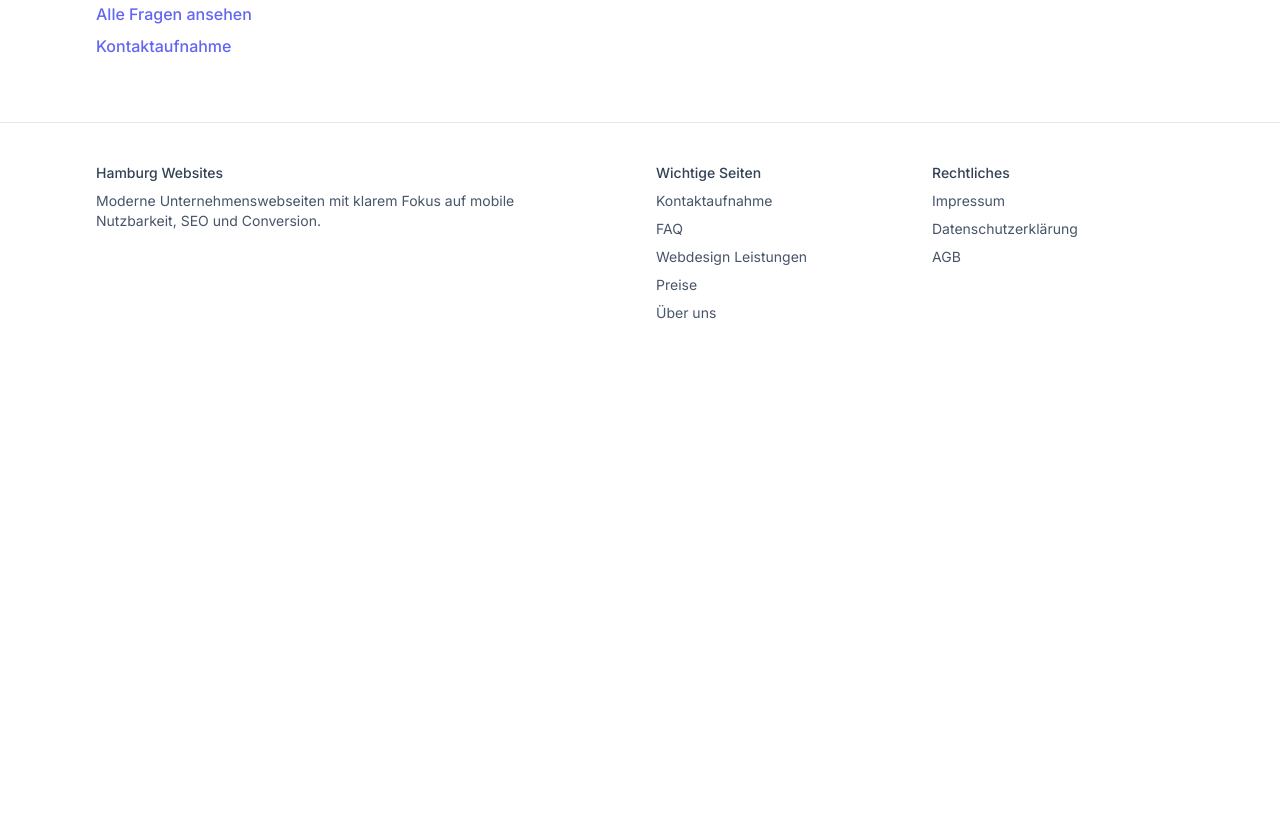
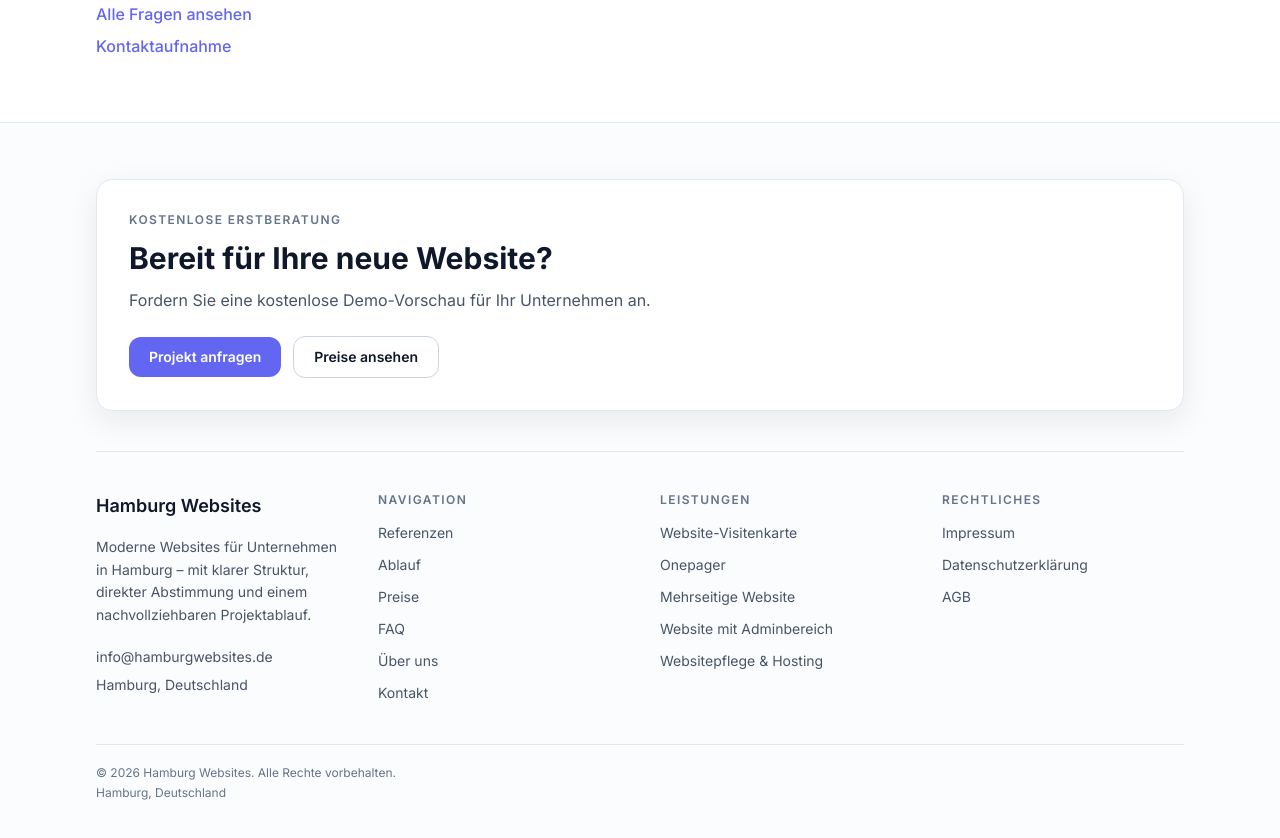
Before and after one commit to VonBismark1871/Hamburg-Website, a Next.js app: page / in a window 1280 px wide. Shown: the part 7820-8658 px from the top of the page. Before the commit the page ends 8183 px from the top, so only its background shows below. Built offline with nearby package versions, Linux system fonts and the light colour scheme.

Commit message:
Refactor footer with premium multi-column layout and CTA

```diff
--- a/components/Footer.jsx
+++ b/components/Footer.jsx
@@ -1,4 +1,21 @@
 import Link from 'next/link';
+
+const navigationLinks = [
+  { href: '/referenzen', label: 'Referenzen' },
+  { href: '/ablauf', label: 'Ablauf' },
+  { href: '/preise', label: 'Preise' },
+  { href: '/faq', label: 'FAQ' },
+  { href: '/ueber-uns', label: 'Über uns' },
+  { href: '/kontakt', label: 'Kontakt' }
+];
+
+const serviceLinks = [
+  { href: '/preise#website-visitenkarte', label: 'Website-Visitenkarte' },
+  { href: '/preise#onepager', label: 'Onepager' },
+  { href: '/preise#mehrseitige-website', label: 'Mehrseitige Website' },
+  { href: '/preise#website-mit-adminbereich', label: 'Website mit Adminbereich' },
+  { href: '/preise#websitepflege-hosting', label: 'Websitepflege & Hosting' }
+];
 
 const legalLinks = [
   { href: '/impressum', label: 'Impressum' },
@@ -6,47 +23,76 @@ const legalLinks = [
   { href: '/agb', label: 'AGB' }
 ];
 
-const pageLinks = [
-  { href: '/kontakt', label: 'Kontaktaufnahme' },
-  { href: '/faq', label: 'FAQ' },
-  { href: '/#features', label: 'Webdesign Leistungen' },
-  { href: '/preise', label: 'Preise' },
-  { href: '/ueber-uns', label: 'Über uns' }
-];
+const FooterLinkColumn = ({ title, links, ariaLabel }) => (
+  <nav aria-label={ariaLabel} className="space-y-3">
+    <p className="text-xs font-semibold uppercase tracking-[0.12em] text-slate-500">{title}</p>
+    <ul className="space-y-2">
+      {links.map((link) => (
+        <li key={link.href}>
+          <Link href={link.href} className="text-sm text-slate-600 transition hover:text-accent">
+            {link.label}
+          </Link>
+        </li>
+      ))}
+    </ul>
+  </nav>
+);
 
 export default function Footer() {
   return (
-    <footer className="border-t border-slate-200 py-10">
-      <div className="section-container grid gap-8 text-sm text-slate-600 sm:grid-cols-2">
-        <div>
-          <p className="font-medium text-slate-700">Hamburg Websites</p>
-          <p className="mt-2 max-w-md">
-            Moderne Unternehmenswebseiten mit klarem Fokus auf mobile Nutzbarkeit, SEO und Conversion.
+    <footer className="border-t border-slate-200 bg-slate-50/60" aria-label="Seitenfuß">
+      <div className="section-container py-12 sm:py-14">
+        <section className="rounded-2xl border border-slate-200 bg-white p-6 shadow-soft sm:p-8" aria-labelledby="footer-cta-heading">
+          <p className="text-xs font-semibold uppercase tracking-[0.12em] text-slate-500">Kostenlose Erstberatung</p>
+          <h2 id="footer-cta-heading" className="mt-3 text-2xl font-bold text-slateBlue sm:text-3xl">
+            Bereit für Ihre neue Website?
+          </h2>
+          <p className="mt-3 max-w-2xl text-slate-600">
+            Fordern Sie eine kostenlose Demo-Vorschau für Ihr Unternehmen an.
           </p>
+          <div className="mt-6 flex flex-wrap items-center gap-3">
+            <Link
+              href="/kontakt"
+              className="rounded-xl bg-accent px-5 py-2.5 text-sm font-semibold text-white transition hover:bg-indigo-500"
+            >
+              Projekt anfragen
+            </Link>
+            <Link
+              href="/preise"
+              className="rounded-xl border border-slate-300 px-5 py-2.5 text-sm font-semibold text-slateBlue transition hover:border-accent hover:text-accent"
+            >
+              Preise ansehen
+            </Link>
+          </div>
+        </section>
+
+        <div className="mt-10 grid gap-10 border-t border-slate-200 pt-10 sm:grid-cols-2 lg:grid-cols-4">
+          <section aria-labelledby="footer-brand-heading">
+            <h2 id="footer-brand-heading" className="text-lg font-semibold text-slateBlue">
+              Hamburg Websites
+            </h2>
+            <p className="mt-4 text-sm leading-relaxed text-slate-600">
+              Moderne Websites für Unternehmen in Hamburg – mit klarer Struktur, direkter Abstimmung und einem
+              nachvollziehbaren Projektablauf.
+            </p>
+            <ul className="mt-5 space-y-2 text-sm text-slate-600">
+              <li>
+                <a href="mailto:info@hamburgwebsites.de" className="transition hover:text-accent">
+                  info@hamburgwebsites.de
+                </a>
+              </li>
+              <li>Hamburg, Deutschland</li>
+            </ul>
+          </section>
+
+          <FooterLinkColumn title="Navigation" links={navigationLinks} ariaLabel="Footer Navigation" />
+          <FooterLinkColumn title="Leistungen" links={serviceLinks} ariaLabel="Footer Leistungen" />
+          <FooterLinkColumn title="Rechtliches" links={legalLinks} ariaLabel="Footer Rechtliches" />
         </div>
 
-        <div className="grid gap-6 sm:grid-cols-2">
-          <nav aria-label="Wichtige Seiten" className="space-y-2">
-            <p className="font-medium text-slate-700">Wichtige Seiten</p>
-            {pageLinks.map((link) => (
-              <div key={link.href}>
-                <Link href={link.href} className="transition hover:text-accent">
-                  {link.label}
-                </Link>
-              </div>
-            ))}
-          </nav>
-
-          <nav aria-label="Rechtliche Seiten" className="space-y-2">
-            <p className="font-medium text-slate-700">Rechtliches</p>
-            {legalLinks.map((link) => (
-              <div key={link.href}>
-                <Link href={link.href} className="transition hover:text-accent">
-                  {link.label}
-                </Link>
-              </div>
-            ))}
-          </nav>
+        <div className="mt-10 border-t border-slate-200 pt-5 text-xs text-slate-500">
+          <p>© 2026 Hamburg Websites. Alle Rechte vorbehalten.</p>
+          <p className="mt-1">Hamburg, Deutschland</p>
         </div>
       </div>
     </footer>
```
